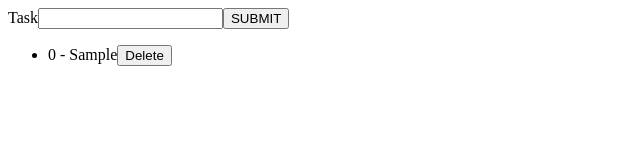
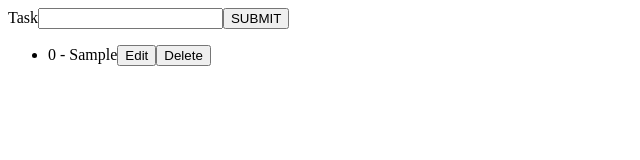
Before and after one commit to Vikms95/react-listandforms, a React (Create React App) app in the folder react-listandforms/: page / in a window 1280 px wide. Both pictures are taken after typing "Sample" into the empty fields and a click on the button "SUBMIT". Shown: the top 160 px of the page, without its empty margins (0-640 px from the left). Built offline with nearby package versions, Linux system fonts and the light colour scheme.

Commit message:
Create editTask method

```diff
--- a/react-listandforms/src/App.js
+++ b/react-listandforms/src/App.js
@@ -9,23 +9,26 @@ class App extends Component{
       currentTask: {
         text: "",
         id: uniqid(),
-        index: 0
+        index: 0,
+        isEditMode: false
       },
       tasks: []
+
     }
     this.updateTask = this.updateTask.bind(this)
     this.addNewTask = this.addNewTask.bind(this)
     this.deleteTask = this.deleteTask.bind(this)
+    this.editTask   = this.editTask.bind(this)
   }
 
   addNewTask(){
-    const input = document.getElementById('name')
-    input.value = ""
+    document.getElementById('name').value = ""
     this.setState({
       currentTask: {
         text:"",
         id:uniqid(),
-        index: this.state.currentTask.index + 1
+        index: this.state.currentTask.index + 1,
+        isEditMode: false
       },
       tasks: [...this.state.tasks, this.state.currentTask]
     })
@@ -37,16 +40,34 @@ class App extends Component{
       currentTask : {
         text: event.target.value,
         id: this.state.currentTask.id,
-        index: this.state.currentTask.index
+        index: this.state.currentTask.index,
+        isEditMode: this.state.currentTask.isEditMode
       }
     })
   }
 
   deleteTask(id){
-    this.setState({
+      this.setState({
       tasks: this.state.tasks.filter(task => task.id !== id)
 
     })
+  }
+
+  editTask(id,event){
+      // Get index
+      let taskIndex = this.state.tasks.findIndex(task => task.id === id)
+      // Modify with setState the task at the index found
+      this.setState({
+          currentTask:{
+            text: this.state.tasks[taskIndex].text,
+            id: this.state.tasks[taskIndex].id,
+            index: this.state.tasks[taskIndex].index,
+            isEditMode: !this.state.tasks[taskIndex].isEditMode
+          }
+        })
+        console.log(this.state)
+    document.getElementById('name').value = ""
+    // Reenable the div and the button to its original state (use boolean is edit mode??)
   }
 
   render(){
@@ -57,7 +78,12 @@ class App extends Component{
             <input id="name" name="task" type="text" onChange={this.updateTask}></input>
         <button type="button"  onClick={this.addNewTask}>SUBMIT</button>
         </form>
-        <Overview taskList={this.state.tasks} handleDelete={this.deleteTask}/>
+        <Overview
+            taskList={this.state.tasks}
+            handleDelete={this.deleteTask}
+            handleEdit={this.editTask}
+            handleAdd={this.addNewTask}
+        />
       </div>
     );
    }
--- a/react-listandforms/src/components/Overview.js
+++ b/react-listandforms/src/components/Overview.js
@@ -3,11 +3,27 @@ import React,{Component} from "react"
 class Overview extends Component{
 
     renderTasks(){
-        console.log(this.props.taskList)
         return this.props.taskList.map(task =>{
             return <li key={task.id}>
                          {task.index} - {task.text}
-                         <button onClick={()=> this.props.handleDelete(task.id)} > Delete </button>
+                         {this.props.isEditMode
+                         ?  <button
+                                onClick={()=>
+                                this.props.addNewTask(task.id)}
+                                > Edit
+                            </button>
+                        : <button
+                            onClick={()=>
+                            this.props.handleEdit(task.id)}
+                            > Edit
+                          </button>
+                        }
+
+                        <button
+                          onClick={(event)=>
+                           this.props.handleDelete(task.id, event)}
+                            > Delete
+                        </button>
                     </li>
         })
     }
```
